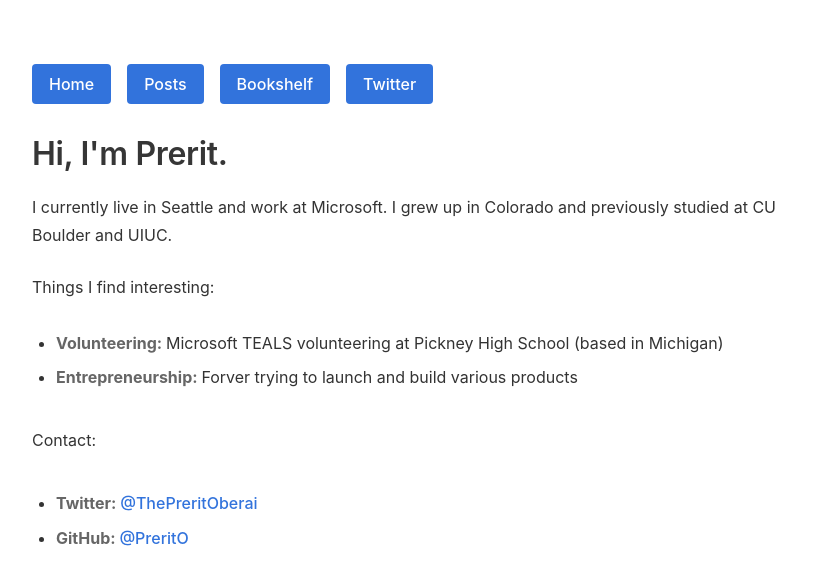
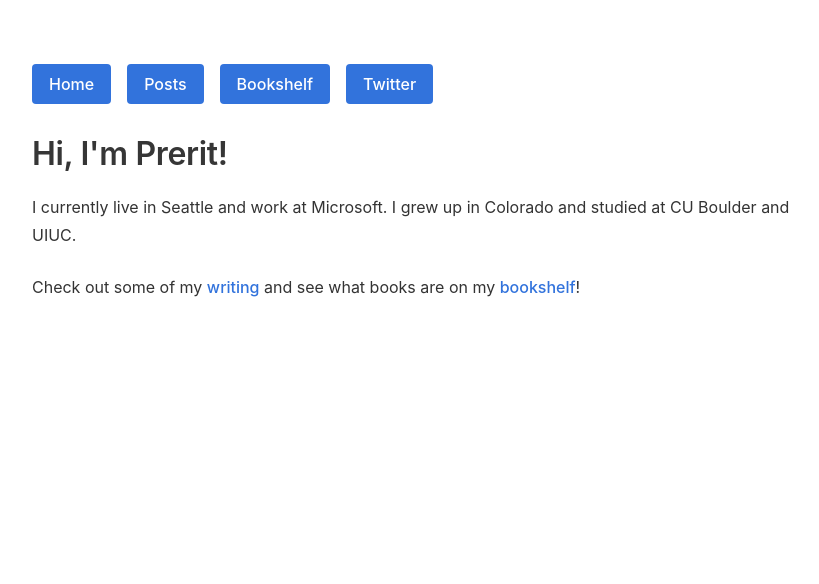
Before and after one commit to PreritO/personal_site, a Gatsby site: page / in a window 1280 px wide. Shown: the whole page, without its empty margins (208-1027 px from the left). Built offline with nearby package versions, Linux system fonts and the light colour scheme; Gatsby itself is replaced by a stand-in of ours.

Commit message:
minor homepage changes

```diff
--- a/package.json
+++ b/package.json
@@ -12,7 +12,7 @@
     "build": "gatsby build",
     "serve": "gatsby serve",
     "clean": "gatsby clean",
-    "deploy": "npm run build && node ./deploy"
+    "deploy": "npm run build && gh-pages -d public -b master -r git@github.com:PreritO/prerito.github.io.git"
   },
   "dependencies": {
     "@mdx-js/react": "^2.2.1",
--- a/src/pages/index.js
+++ b/src/pages/index.js
@@ -10,23 +10,23 @@ const IndexPage = () => (
         <div className="column is-one-sixth"> </div>
           <div className="column is-three-fifths">
               <div style={{ margin: `0 auto`, textAlign: 'left'}}>
-                <h1 className="title"> Hi, I'm Prerit. </h1>
+                <h1 className="title"> Hi, I'm Prerit! </h1>
               </div>
               <div style={{ margin: `0 auto`, textAlign: 'left'}}>
                 <p>
-                  I currently live in Seattle and work at Microsoft. I grew up in Colorado and previously studied at CU Boulder and UIUC.
+                  I currently live in Seattle and work at Microsoft. I grew up in Colorado and studied at CU Boulder and UIUC.
                 </p>
               </div>
               <div style={{ margin: `0 auto`, textAlign: 'left'}}>
                 <p>
-                  Things I find interesting:
-                  <ul>
+                  Check out some of my <a href="/posts"> writing</a> and see what books are on my <a href="/bookshelf">bookshelf</a>!
+                  {/* <ul>
                     <li><b>Volunteering: </b>Microsoft TEALS volunteering at Pickney High School (based in Michigan)</li>
                     <li><b>Entrepreneurship: </b>Forver trying to launch and build various products</li>
-                  </ul>
+                  </ul> */}
                 </p>
               </div>
-              <div style={{ margin: `0 auto`, textAlign: 'left'}}>
+              {/* <div style={{ margin: `0 auto`, textAlign: 'left'}}>
                 <p>
                   Contact:
                 </p>
@@ -34,7 +34,7 @@ const IndexPage = () => (
                     <li><b>Twitter: </b><a href="https://twitter.com/ThePreritOberai">@ThePreritOberai</a> </li>
                     <li><b>GitHub: </b><a href="https://github.com/PreritO">@PreritO</a></li>
                   </ul>
-              </div>
+              </div> */}
           </div>
         <div className="column is-one-sixth"></div>
       </div>
```
